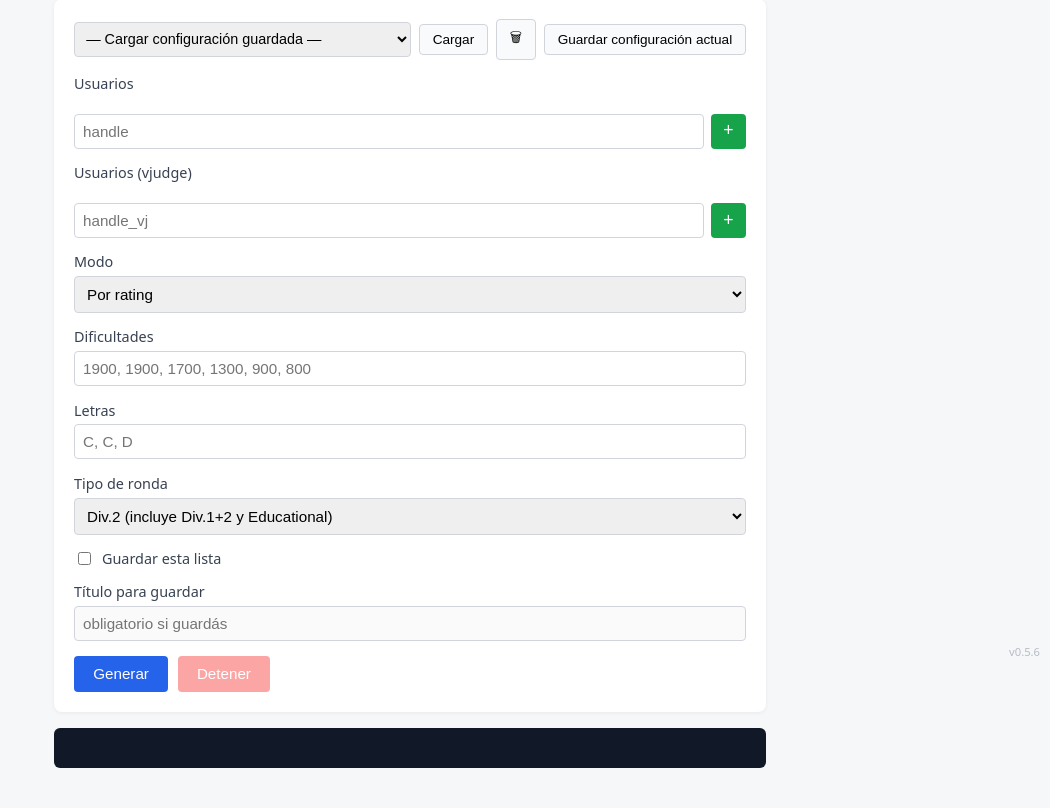
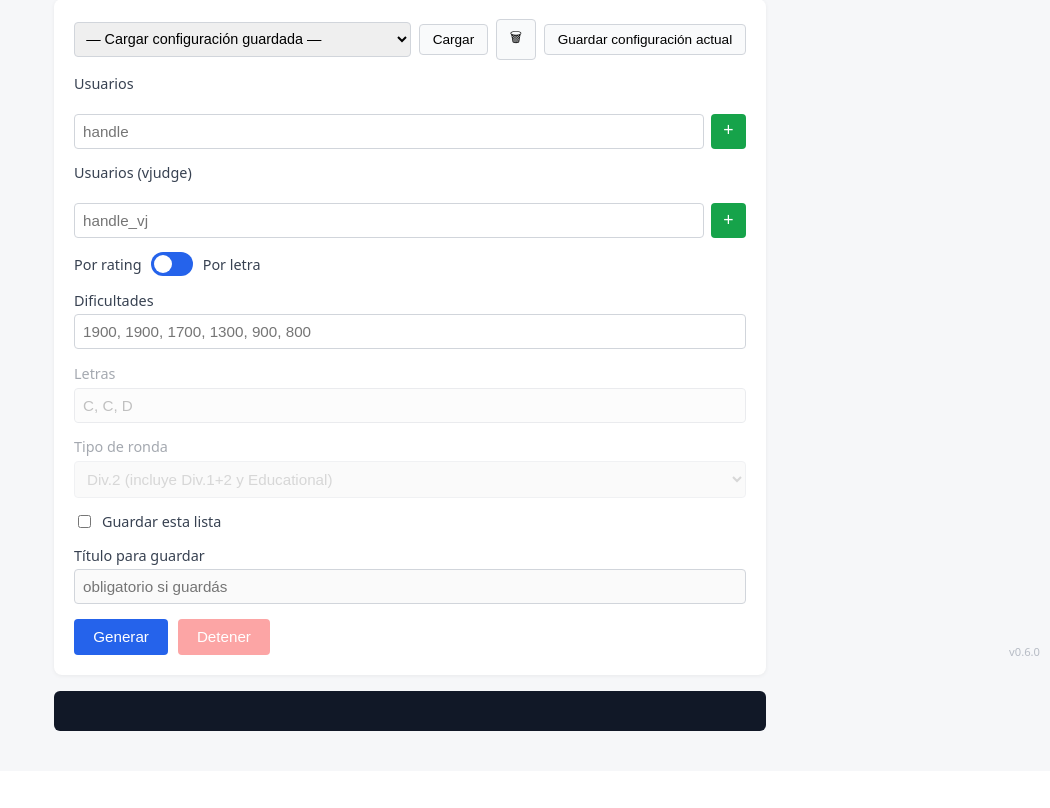
Before and after one commit to pacha2880/contest-generator, a FastAPI app: page / in a window 1280 px wide. Shown: the part 135-943 px from the top of the page, without its empty margins (230-1280 px from the left). After the commit the page ends 866 px from the top, so only its background shows below. Run offline with FastAPI, Linux system fonts and the light colour scheme; data that the repository does not hold is empty.

Commit message:
Codeforces form: rating/letter switch that disables the other mode, bump to 0.6.0
Replaces the mode dropdown with a toggle. Fields of the inactive mode stay
visible but disabled, and only the active mode's fields are sent.

Co-Authored-By: Claude Opus 5.5 <noreply@anthropic.com>

```diff
--- a/server.py
+++ b/server.py
@@ -55,7 +55,7 @@ SECRET_KEY = os.environ.get("SECRET_KEY", "dev-only-insecure-secret-change-in-pr
 
 # No automation around this yet (no CHANGELOG.md, no CI check) — bump by hand
 # alongside a meaningful batch of changes to the web UI/backend.
-APP_VERSION = "0.5.6"
+APP_VERSION = "0.6.0"
 
 app = FastAPI(title="PachaContests")
 app.add_middleware(SessionMiddleware, secret_key=SECRET_KEY)
--- a/static/style.css
+++ b/static/style.css
@@ -90,6 +90,20 @@ header h1 { margin: 0; font-size: 1.2rem; }
   font-size: 0.95rem;
 }
 .run-form label:has(input[type=checkbox]) { flex-direction: row; align-items: center; gap: 0.5rem; }
+
+.mode-switch { display: flex; align-items: center; gap: 0.6rem; font-size: 0.9rem; color: #374151; }
+.switch { position: relative; width: 42px; height: 24px; flex: none; }
+.switch input { opacity: 0; width: 0; height: 0; }
+.switch .slider {
+  position: absolute; inset: 0; cursor: pointer;
+  background: #2563eb; border-radius: 999px; transition: background .2s;
+}
+.switch .slider::before {
+  content: ""; position: absolute; left: 3px; top: 3px;
+  width: 18px; height: 18px; background: white; border-radius: 50%; transition: transform .2s;
+}
+.switch input:checked + .slider::before { transform: translateX(18px); }
+.mode-field.inactive { opacity: 0.45; }
 
 .config-bar { display: flex; gap: 0.5rem; flex-wrap: wrap; align-items: center; }
 .config-bar select {
--- a/templates/index.html
+++ b/templates/index.html
@@ -52,18 +52,17 @@
         </div>
       </div>
 
-      <label>Modo
-        <select name="mode" class="mode-select">
-          <option value="difficulties">Por rating</option>
-          <option value="letters">Por letra</option>
-        </select>
-      </label>
+      <div class="mode-switch">
+        <span>Por rating</span>
+        <label class="switch"><input type="checkbox" class="mode-toggle"><span class="slider"></span></label>
+        <span>Por letra</span>
+      </div>
 
       <label class="mode-field mode-difficulties">Dificultades <input name="difficulties" placeholder="1900, 1900, 1700, 1300, 900, 800"></label>
 
-      <label class="mode-field mode-letters" hidden>Letras <input name="letters" placeholder="C, C, D"></label>
-      <label class="mode-field mode-letters" hidden>Tipo de ronda
-        <select name="round_type">
+      <label class="mode-field mode-letters inactive">Letras <input name="letters" placeholder="C, C, D" disabled></label>
+      <label class="mode-field mode-letters inactive">Tipo de ronda
+        <select name="round_type" disabled>
           <option value="div2">Div.2 (incluye Div.1+2 y Educational)</option>
           <option value="div1">Div.1</option>
           <option value="div3">Div.3</option>
```
Also changed, not shown: static/app.js (+22 -12 lines).
